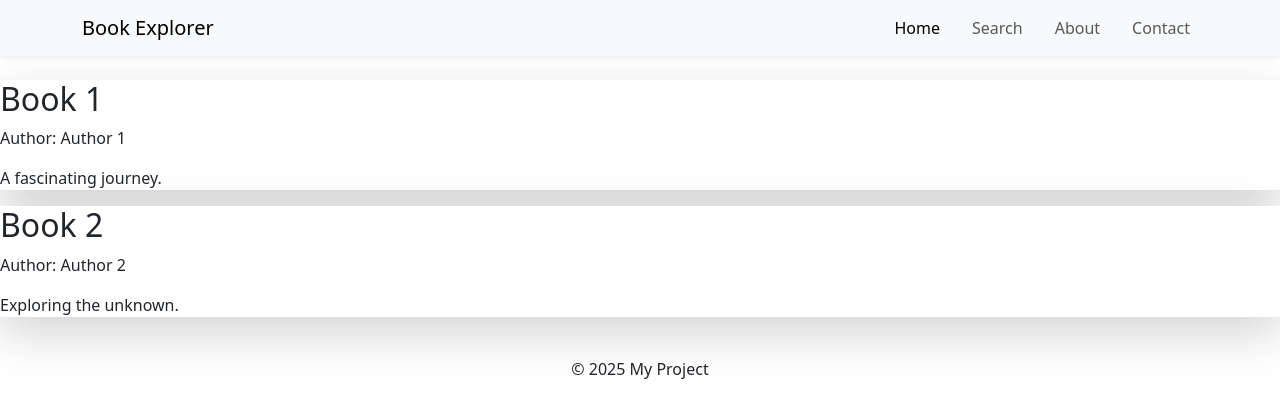
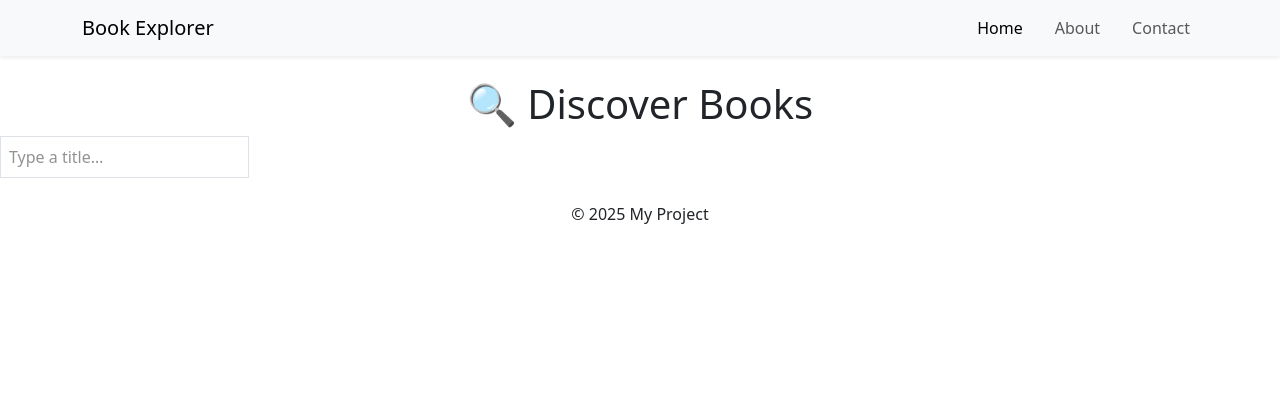
Before and after one commit to Namedoga/A-Modern-Book-Inventory-Explorer, a Next.js app in the folder my-app/: page / in a window 1280 px wide. Shown: the top 418 px of the page. Built offline with nearby package versions, Linux system fonts and the light colour scheme.

Commit message:
final commit

```diff
--- a/my-app/src/components/Navbar.js
+++ b/my-app/src/components/Navbar.js
@@ -18,11 +18,11 @@ export default function Navbar() {
               Home
             </Link>
           </li>
-          <li className="nav-item">
+          {/* <li className="nav-item">
             <Link href="/search" className={`nav-link ${router.pathname === "/search" ? "active" : ""}`}>
               Search
             </Link>
-          </li>
+          </li> */}
           <li className="nav-item">
             <Link href="/about" className={`nav-link ${router.pathname === "/about" ? "active" : ""}`}>
               About
--- a/my-app/src/pages/index.tsx
+++ b/my-app/src/pages/index.tsx
@@ -1,9 +1,9 @@
-import { useState, useEffect } from 'react';
+import { useState } from 'react';
 import dynamic from 'next/dynamic';
-import LoadingSpinner from '../components/LoadingSpinner';
 
 const Layout = dynamic(() => import('../Layout/Layout'));
 const MainContent = dynamic(() => import('../components/MainContent'));
+const LoadingSpinner = dynamic(() => import('../components/LoadingSpinner'));
 
 type Book = {
   id: number;
@@ -13,28 +13,85 @@ type Book = {
 };
 
 export default function Home() {
-  const [loading, setLoading] = useState(true);
+  const [searchTerm, setSearchTerm] = useState('');
   const [books, setBooks] = useState<Book[]>([]);
+  const [loading, setLoading] = useState(false);
+  const [error, setError] = useState('');
 
-  useEffect(() => {
-    const timer = setTimeout(() => {
-      setBooks([
-        { id: 1, title: "Book 1", author: "Author 1", summary: "A fascinating journey." },
-        { id: 2, title: "Book 2", author: "Author 2", summary: "Exploring the unknown." },
-      ]);
+  const fetchBooks = async () => {
+    if (!searchTerm.trim()) {
+      setError('Please enter a book name.');
+      setBooks([]);
+      return;
+    }
+    setLoading(true);
+    setError('');
+    try {
+      const res = await fetch(
+        `https://www.googleapis.com/books/v1/volumes?q=${encodeURIComponent(searchTerm)}`
+      );
+      const data = await res.json();
+
+      if (data.totalItems > 0) {
+        const mapped: Book[] = data.items.map((item: any, idx: number) => ({
+          id: idx,
+          title: item.volumeInfo.title,
+          author: item.volumeInfo.authors?.join(', ') || 'Unknown Author',
+          summary:
+            item.volumeInfo.description?.slice(0, 200) ||
+            'No description available',
+        }));
+        setBooks(mapped);
+      } else {
+        setBooks([]);
+        setError('No books found.');
+      }
+    } catch (e) {
+      console.error(e);
+      setError('Failed to fetch book data.');
+    } finally {
       setLoading(false);
-    }, 1000);
-
-    return () => clearTimeout(timer);
-  }, []);
-
-  if (loading) {
-    return <LoadingSpinner />;
-  }
+    }
+  };
 
   return (
     <Layout>
-      <MainContent books={books} />
+      <div className="max-w-4xl mx-auto p-6">
+        <h1 className="text-4xl font-extrabold text-center text-indigo-600 mb-8">
+          🔍 Discover Books
+        </h1>
+
+        {/* Search bar */}
+        <div className="flex justify-center mb-6">
+          <input
+            type="text"
+            placeholder="Type a title…"
+            value={searchTerm}
+            onChange={(e) => setSearchTerm(e.target.value)}
+            className="w-64 p-2 border border-gray-300 rounded-l-lg focus:outline-none focus:ring-2 focus:ring-indigo-400"
+          />
+          <button
+            onClick={fetchBooks}
+            className="bg-indigo-600 text-white px-4 rounded-r-lg hover:bg-indigo-700 transition"
+          >
+            Search
+          </button>
+        </div>
+
+        {/* Error message */}
+        {error && (
+          <p className="text-center text-red-500 italic mb-6">{error}</p>
+        )}
+
+        {/* Loading or content */}
+        {loading ? (
+          <div className="flex justify-center">
+            <LoadingSpinner />
+          </div>
+        ) : (
+          <MainContent books={books} />
+        )}
+      </div>
     </Layout>
   );
 }
```
Also changed, not shown: my-app/src/components/BookSearch.tsx (added, +88 -0 lines), my-app/src/pages/contact.tsx (+34 -1 lines).
